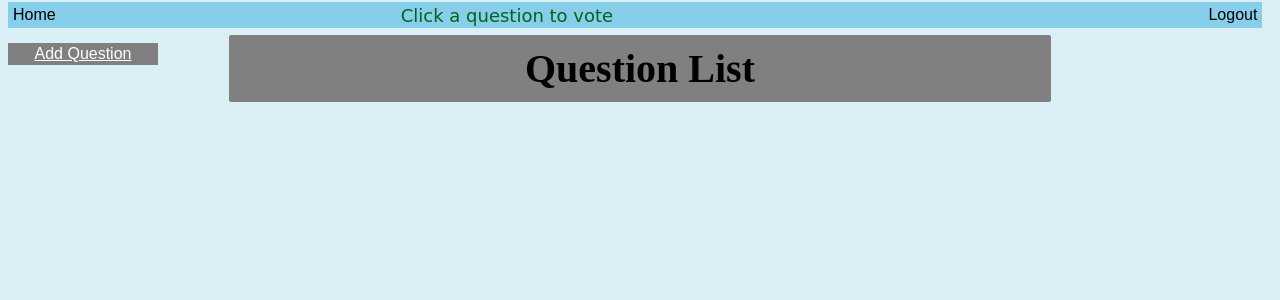
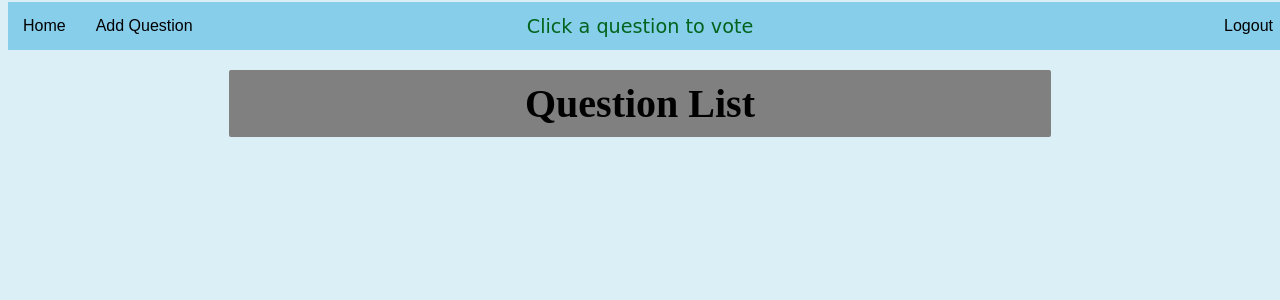
Before and after one commit to habibsain/Django_project, a Django app: template mysite/polls/templates/polls/index.html in a window 1280 px wide. Shown: the top 300 px of the page. Run offline with Django 3.2, Linux system fonts and the light colour scheme; the template is opened without the code that fills it, so the values that code supplies are empty.

Commit message:
added several changes

```diff
--- a/mysite/polls/static/style.css
+++ b/mysite/polls/static/style.css
@@ -8,81 +8,61 @@ body {
     background-color: rgb(219, 239, 247);
 }
 
-#sidebar {
+#navbar {
+    display: flex;
     position: fixed;
-    width: 98%;
-    margin: auto;
+    width: 100%;
+    justify-content: left;
     margin-top: 2px;
-    overflow: auto;
+    /* overflow: hidden; */
     background-color: skyblue;
     top: 0;
+    z-index: 1000;
 }
 
-#sidebar ul {
-    list-style-type: none;
-    padding: 2px;
-    margin: 0;
-    margin-bottom: 2px;
-
-}
-
-.nav {
-    float: left;
-}
 
 .nav a {
     display: block;
     color: black;
-    text-align: center;
-    padding: 3px;
-    margin-top: -1px;
+    padding: 15px;
     text-decoration: none;
-    overflow: auto;
+    /* overflow: auto; */
 }
+
 
 
 .nav a:hover{
     background-color: blue}
 
-#info {
-    display: block;
-    margin: auto;
-    margin-left: 340px;
-    margin-top: -1px;
-    padding: 2px;
-    text-align: center;
-    font-family: cursive;
-    font-size: large;
-    text-decoration: none;
-    left: 40%;
-    color: rgb(2, 100, 28);
+@media (max-width: 768px) { /* Example: hide div if viewport width is less than 768px */
+  #add_q {
+    display: none; /* Hides the div completely */
+  }
 }
 
-#rightbar {
+#info {
     position: fixed;
-    background-color: gray;
+    top: 0;
     display: block;
-    margin-top: 8px;
-    padding: 2px;
-    width: 150px;
-    text-align: center;
+    left: 50%;
+    transform: translateX(-50%);
+    font-family: cursive;
+    font-size:larger;
+    overflow: auto;
+    padding: 15px;
+    text-decoration: none;
+    color: rgb(2, 100, 28);
+    z-index: 1001;
 }
 
-#rightbar a {
-    color: white;;
+#content {
+    margin-top: 70px;
 }
-
-#rightbar a:hover {
-    background-color: #111111;
-    padding-left: 20px;
-    padding-right: 20px;
-}
-
 
 
 #title {
     margin: auto;
-    margin-top: 35px;
+
     margin-bottom: 2px;
     border-radius: 2px;
     width: 65%;
--- a/mysite/polls/templates/polls/base.html
+++ b/mysite/polls/templates/polls/base.html
@@ -4,19 +4,21 @@
 <html lang="en">
 
 <head>
+    <meta name="viewport" content="width=device-width, initial-scale=1.0">
     <link rel="stylesheet" type="text/css" href="{% static 'style.css' %}">
     <title>{% block title %}Poll{% endblock %}</title>
 </head>
 
 <body>
 
-    <div id="sidebar">
-        {% block sidebar %}
-        <ul>
-        <li class="nav"> <a href="/polls">Home</a> </li>
-        <li style="float: right;" class="nav"> <a href="/logout">Logout</a> </li>
-        </ul>
+    <div id="navbar">
+
+
+        <div class="nav"> <a href="/polls">Home</a> </div>
+
+        {% block navbar %}
         {% endblock %}
+        <div style="margin-left: auto;" class="nav"> <a href="/logout">Logout</a> </div>
     </div>
 
     <div id="content">
--- a/mysite/polls/templates/polls/index.html
+++ b/mysite/polls/templates/polls/index.html
@@ -3,20 +3,18 @@
 
 {% block title %}Poll{% endblock %}
 
-{% block sidebar %}
-        <ul>
-        <li class="nav"> <a href="/polls">Home</a> </li>
-        <li class="nav" id="info">Click a question to vote</li>
-        <li style="float: right;" class="nav"> <a href="/logout">Logout</a> </li>
-        </ul>
+{% block navbar %}
+
+
+        <div class="nav" id="add_q"> <a href="{% url 'polls:add' %}">Add Question</a></div>
+
+
 {% endblock %}
 
+
 {% block content %}
+<div id="info">Click a question to vote</div>
 
-<div id="rightbar">
-    <a href="{% url 'polls:add' %}">Add Question</a><br>
-
-</div>
 
 <div id="title">
     <h1>Question List</h1>
```
